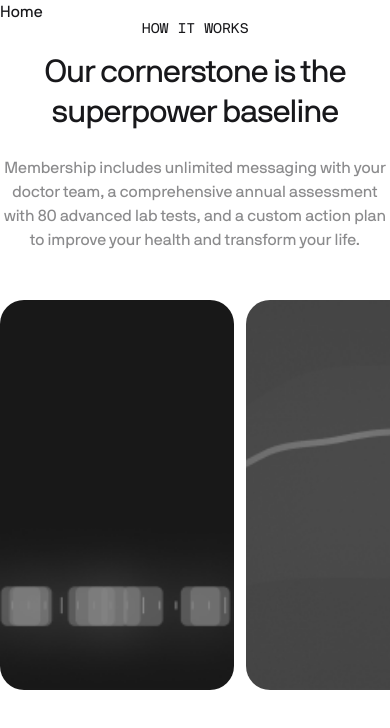
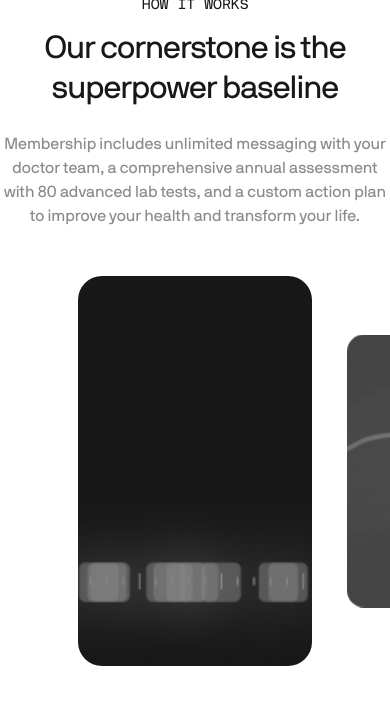
Before and after one commit to daybreak-studio/superpower, a Next.js app: page / in a window 390 px wide. Shown: the top 728 px of the page. Built offline with nearby package versions, Linux system fonts and the light colour scheme.

Commit message:
Implement carousel

```diff
--- a/app/page.tsx
+++ b/app/page.tsx
@@ -1,10 +1,7 @@
+"use client";
+
 import SuperpowerBaselineSection from "@/components/SuperpowerBaselineSection/SuperpowerBaselineSection";
 
 export default function Home() {
-  return (
-    <main className="">
-      <h1>Home</h1>
-      <SuperpowerBaselineSection />
-    </main>
-  );
+  return <main>{<SuperpowerBaselineSection />}</main>;
 }
--- a/components/SuperpowerBaselineSection/BaselineSlideHorizontal.tsx
+++ b/components/SuperpowerBaselineSection/BaselineSlideHorizontal.tsx
@@ -1,9 +1,21 @@
 "use client";
 
-import React, { MutableRefObject, useMemo, useRef, useState } from "react";
+import React, {
+  MutableRefObject,
+  useEffect,
+  useMemo,
+  useRef,
+  useState,
+} from "react";
 import { SlideInfo } from "./SuperpowerBaselineSection";
 import BaselineSlideHorizontalItem from "./BaselineSlideHorizontalItem";
-import { motion, useDragControls } from "framer-motion";
+import {
+  clamp,
+  motion,
+  useDragControls,
+  useMotionValueEvent,
+  useTransform,
+} from "framer-motion";
 import { useScrub } from "@/hooks/useScrub";
 import { useBoundingClientRect } from "@/hooks/useBoundingClientRect";
 import { useWindowDimension } from "@/hooks/useWindowDimension";
@@ -20,16 +32,50 @@ const BaselineSlideHorizontal = ({ slides }: Props) => {
   const [scrollContentRef, scrollContentBound] =
     useBoundingClientRect<HTMLDivElement>([]);
 
-  const containerWidth = useMemo(() => windowDim.width, [windowDim.width]);
-  const totalCardWidth = scrollContentBound.width * (slides.length - 1);
-  const totalGapSpacing = 12 * (slides.length - 1);
+  const slideCount = slides.length;
+
+  const cardWidth = scrollContentBound.width;
+  const gapSize = 0;
+  const totalCardWidth = cardWidth * (slideCount - 1);
+  const totalGapSpacing = gapSize * (slideCount - 1);
+  const totalScrollWidth = totalCardWidth + totalGapSpacing;
 
   const [scrubContainerRef, pos, posTarget, isScrubbing] = useScrub({
-    maxDistance: totalCardWidth + totalGapSpacing,
+    maxDistance: totalScrollWidth,
     canUseMouseWheel: true,
-    responsiveness: 0.25,
-    dampingConst: 4,
+    responsiveness: 0.17,
+    dampingConst: 6,
   });
+
+  const containerWidth = useMemo(
+    () =>
+      scrubContainerRef.current
+        ? scrubContainerRef.current.getBoundingClientRect().width
+        : 0,
+    [windowDim.width, scrubContainerRef.current],
+  );
+  // margin to make it center align
+  const initialPadding = useMemo(
+    () => (containerWidth - cardWidth) / 2,
+    [containerWidth, cardWidth],
+  );
+
+  // snap to a item base on current slide value when it is not scrubbing
+  useEffect(() => {
+    if (!isScrubbing) {
+      posTarget.set(-currentSlide * (cardWidth + gapSize));
+    }
+  }, [currentSlide, isScrubbing, cardWidth]);
+
+  useMotionValueEvent(pos, "change", (latest) => {
+    const latestClamped = clamp(-totalCardWidth, 0, latest);
+    const curSlide = Math.round(
+      (-latestClamped / totalScrollWidth) * (slideCount - 1),
+    );
+    setCurrentSlide(curSlide);
+  });
+
+  const xOffset = useTransform(pos, (latest) => initialPadding + latest);
 
   return (
     <div
@@ -47,16 +93,13 @@ const BaselineSlideHorizontal = ({ slides }: Props) => {
     >
       <motion.div
         style={{
-          x: pos,
+          x: xOffset,
+          gap: gapSize,
         }}
-        className="pointer-events-none mt-12 flex select-none flex-row items-center gap-3 pb-24"
+        className="pointer-events-none mt-12 flex select-none flex-row items-center  pb-24"
       >
         {slides.map((slide, index) => (
-          <div
-            className="h-[100vw] max-h-[60vh] w-[60vw] flex-shrink-0"
-            key={index}
-            ref={scrollContentRef}
-          >
+          <div className="flex-shrink-0" key={index} ref={scrollContentRef}>
             <BaselineSlideHorizontalItem
               index={`${index + 1}`}
               {...slide}
--- a/components/SuperpowerBaselineSection/BaselineSlideHorizontalItem.tsx
+++ b/components/SuperpowerBaselineSection/BaselineSlideHorizontalItem.tsx
@@ -1,5 +1,7 @@
 import React from "react";
 import Image from "next/image";
+import { motion } from "framer-motion";
+import { AnimationConfig } from "../AnimationConfig";
 
 type Props = {
   previewSrc: string;
@@ -17,7 +19,16 @@ const BaselineSlideHorizontalItem = ({
   isCurrent,
 }: Props) => {
   return (
-    <div className="h-full w-full overflow-hidden rounded-3xl">
+    <motion.div
+      className="h-[100vw] max-h-[60vh] w-[60vw]  overflow-hidden rounded-3xl"
+      animate={{
+        scale: isCurrent ? 1 : 0.7,
+        transition: {
+          duration: AnimationConfig.SLOW,
+          ease: AnimationConfig.EASING,
+        },
+      }}
+    >
       <Image
         className="h-full w-full object-cover"
         src={previewSrc}
@@ -25,7 +36,7 @@ const BaselineSlideHorizontalItem = ({
         height={122}
         alt={""}
       />
-    </div>
+    </motion.div>
   );
 };
 
```
